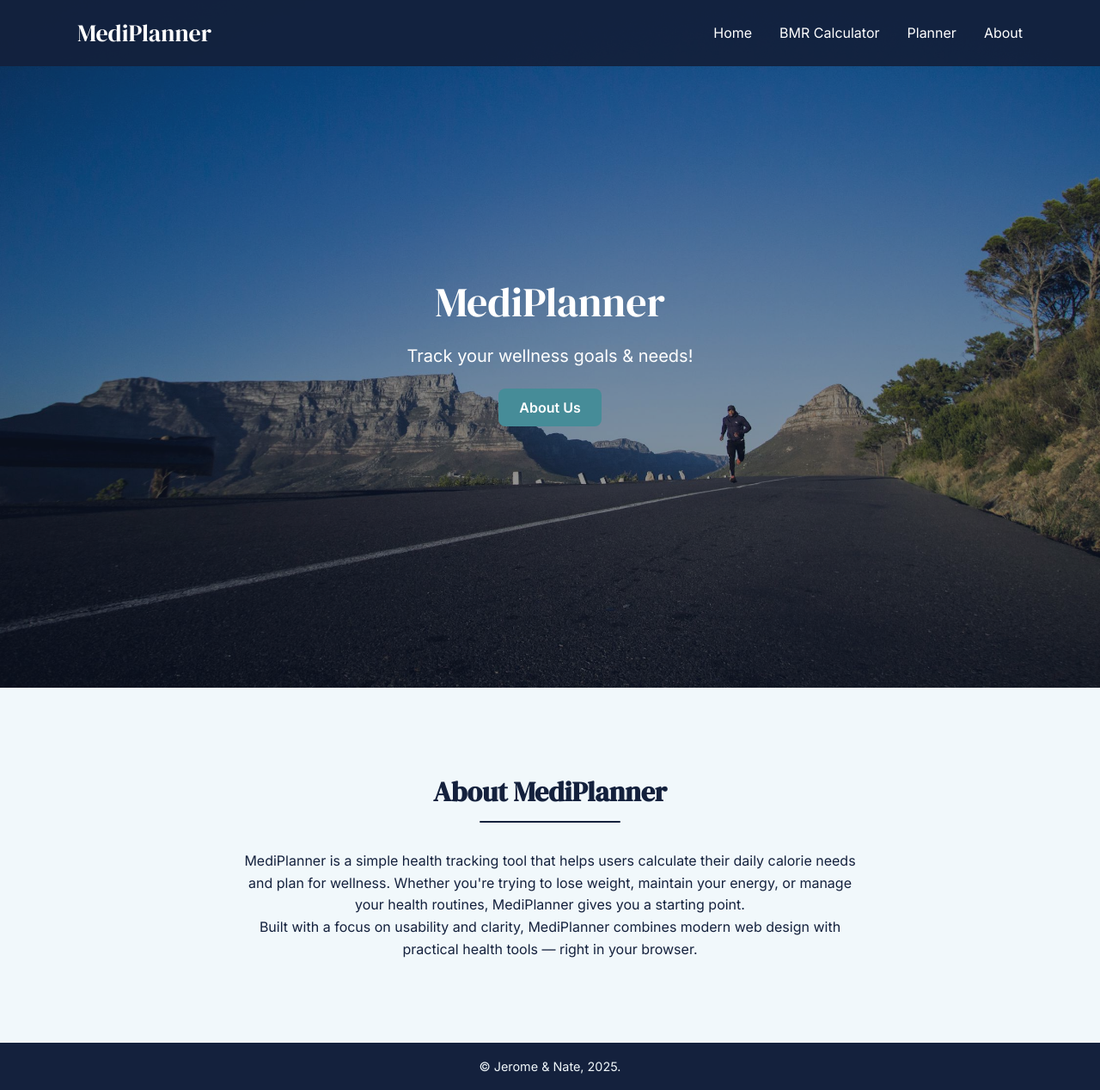
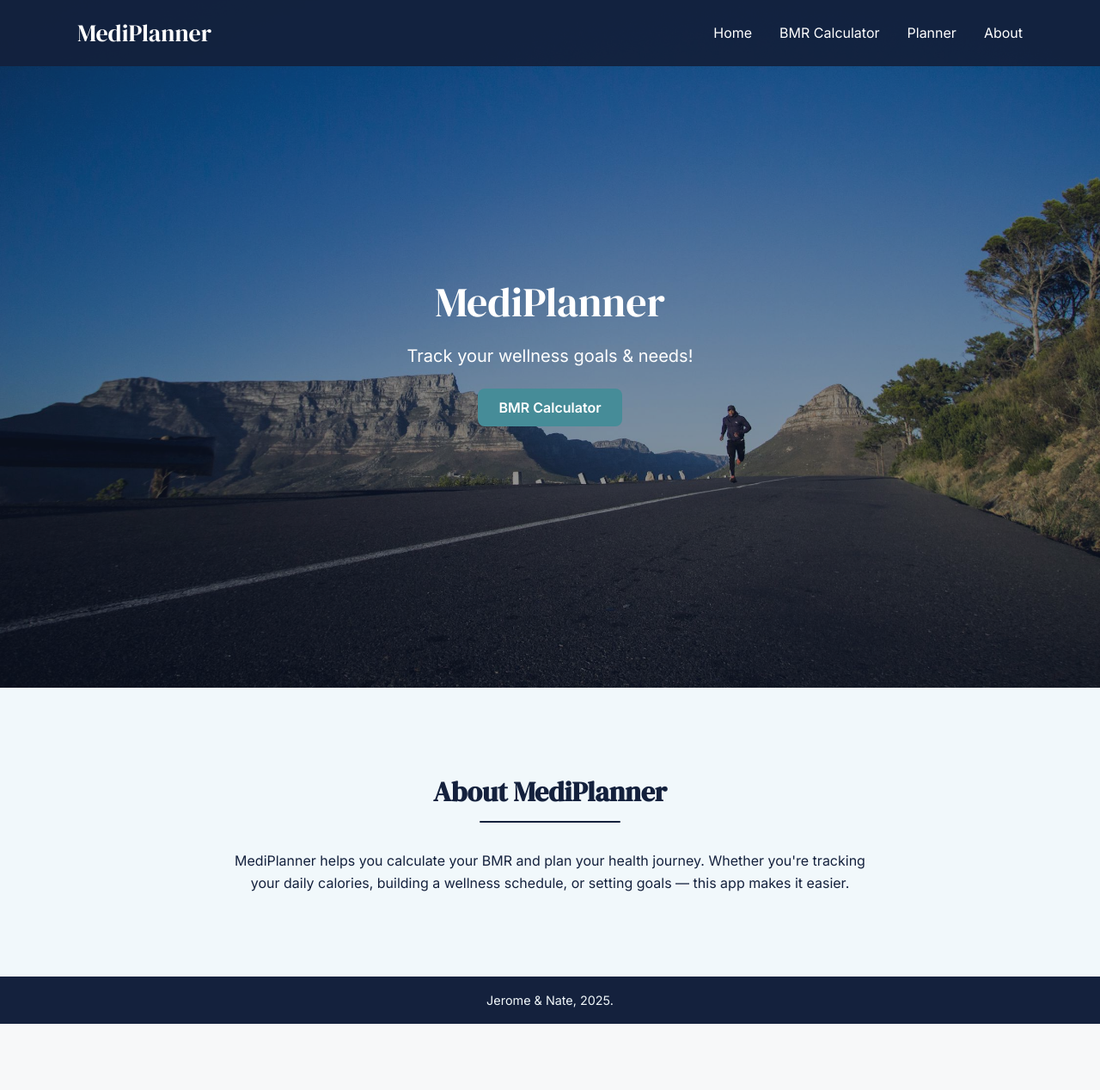
Before and after one commit to nateedralin/MediPlanner, a Flask app: page / in a window 1280 px wide. Shown: the whole page at 86% size. After the commit the page ends 1191 px from the top, so only its background shows below. Run offline with Flask 3, Linux system fonts and the light colour scheme.

Commit message:
Update index.html

```diff
--- a/templates/index.html
+++ b/templates/index.html
@@ -1,55 +1,52 @@
-<!-- main page -->
 <!DOCTYPE html>
 <html lang="en">
 <head>
   <meta charset="UTF-8" />
   <meta name="viewport" content="width=device-width, initial-scale=1.0" />
   <title>MediPlanner</title>
-  <link rel="stylesheet" href="/static/css/style.css" />
+  <link rel="stylesheet" href="{{ url_for('static', filename='css/style.css') }}" />
   <link href="https://fonts.googleapis.com/css2?family=DM+Serif+Display&family=Inter:wght@400;600;800&display=swap" rel="stylesheet">
 </head>
 <body>
 
-<!-- navigation bar with different links for different sections -->
+  <!-- Navigation -->
   <nav class="navbar">
     <div class="nav-container">
       <a href="/" class="logo">MediPlanner</a>
       <ul class="nav-links">
-        <li><a href="#home">Home</a></li>
+        <li><a href="/">Home</a></li>
         <li><a href="/bmr">BMR Calculator</a></li>
         <li><a href="#">Planner</a></li>
-        <li><a href="#about">About</a></li>
+        <li><a href="/#about">About</a></li>
       </ul>
     </div>
   </nav>
 
-  <!-- hero section -->
-  <header class="hero" id="home">
+  <!-- Hero -->
+  <header class="hero reveal">
     <div class="hero-content">
-      <h1>MediPlanner</h1>
-      <p>Track your wellness goals & needs!</p>
-      <a href="#about" class="btn">About Us</a>
+      <h1 class="reveal">MediPlanner</h1>
+      <p class="reveal">Track your wellness goals & needs!</p>
+      <a href="/bmr" class="btn reveal">BMR Calculator</a>
     </div>
   </header>
 
-  <!-- about section -->
-  <section id="about" class="section about-section">
+  <!-- About Section -->
+  <section id="about" class="section about-section reveal">
     <div class="container">
-      <h2>About MediPlanner</h2>
-      <p>
-        MediPlanner is a simple health tracking tool that helps users calculate their daily calorie needs
-        and plan for wellness. Whether you're trying to lose weight, maintain your energy, or manage your
-        health routines, MediPlanner gives you a starting point.
-      </p>
-      <p>
-        Built with a focus on usability and clarity, MediPlanner combines modern web design with
-        practical health tools — right in your browser.
+      <h2 class="reveal">About MediPlanner</h2>
+      <p class="reveal">
+        MediPlanner helps you calculate your BMR and plan your health journey. Whether you're tracking your daily calories,
+        building a wellness schedule, or setting goals — this app makes it easier.
       </p>
     </div>
   </section>
 
+  <!-- Footer -->
   <footer class="footer">
-    <p>© Jerome & Nate, 2025.</p>
+    <p>Jerome & Nate, 2025.</p>
   </footer>
+
+  <script src="{{ url_for('static', filename='js/animations.js') }}"></script>
 </body>
 </html>
```
